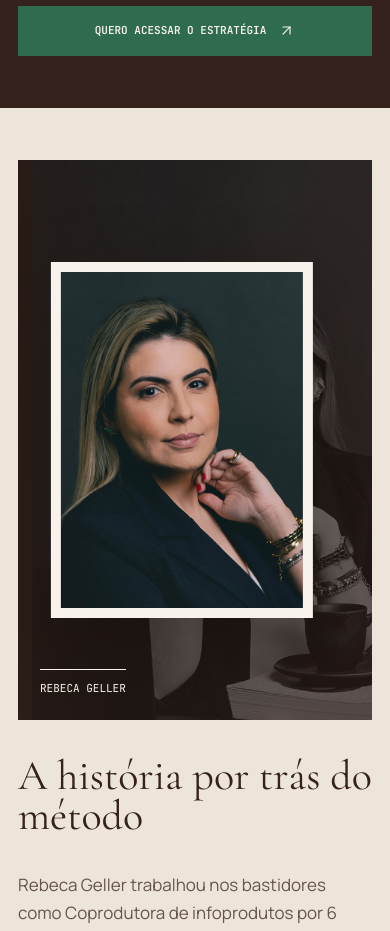
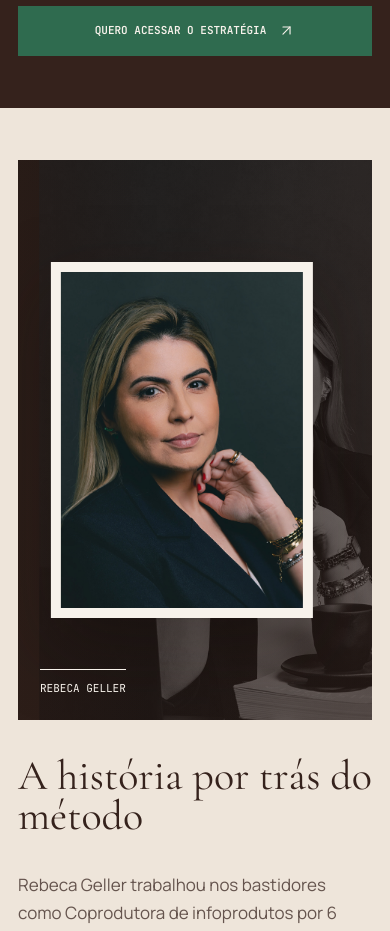
Before and after one commit to gabaaum/estrategia-landing, a React (Vite) app: page / in a window 390 px wide. Shown: the part 3160-4091 px from the top of the page. Built offline with nearby package versions, Linux system fonts and the light colour scheme.

Commit message:
Shift story background portrait

```diff
--- a/src/styles.css
+++ b/src/styles.css
@@ -563,9 +563,9 @@
   height: 100%;
   min-height: 720px;
   object-fit: cover;
-  object-position: 64% 22%;
+  object-position: 76% 22%;
   filter: grayscale(1) contrast(1.06) brightness(0.72);
-  transform: translateX(8%) scale(1.08);
+  transform: translateX(14%) scale(1.08);
 }
 
 .story-frame {
@@ -1461,7 +1461,8 @@
   }
 
   .story-media .story-bg {
-    object-position: 68% 18%;
+    object-position: 82% 18%;
+    transform: translateX(10%) scale(1.08);
   }
 
   .story-frame {
```
Also changed, not shown: 4 other files (tests, documents, lock files or other folders).
